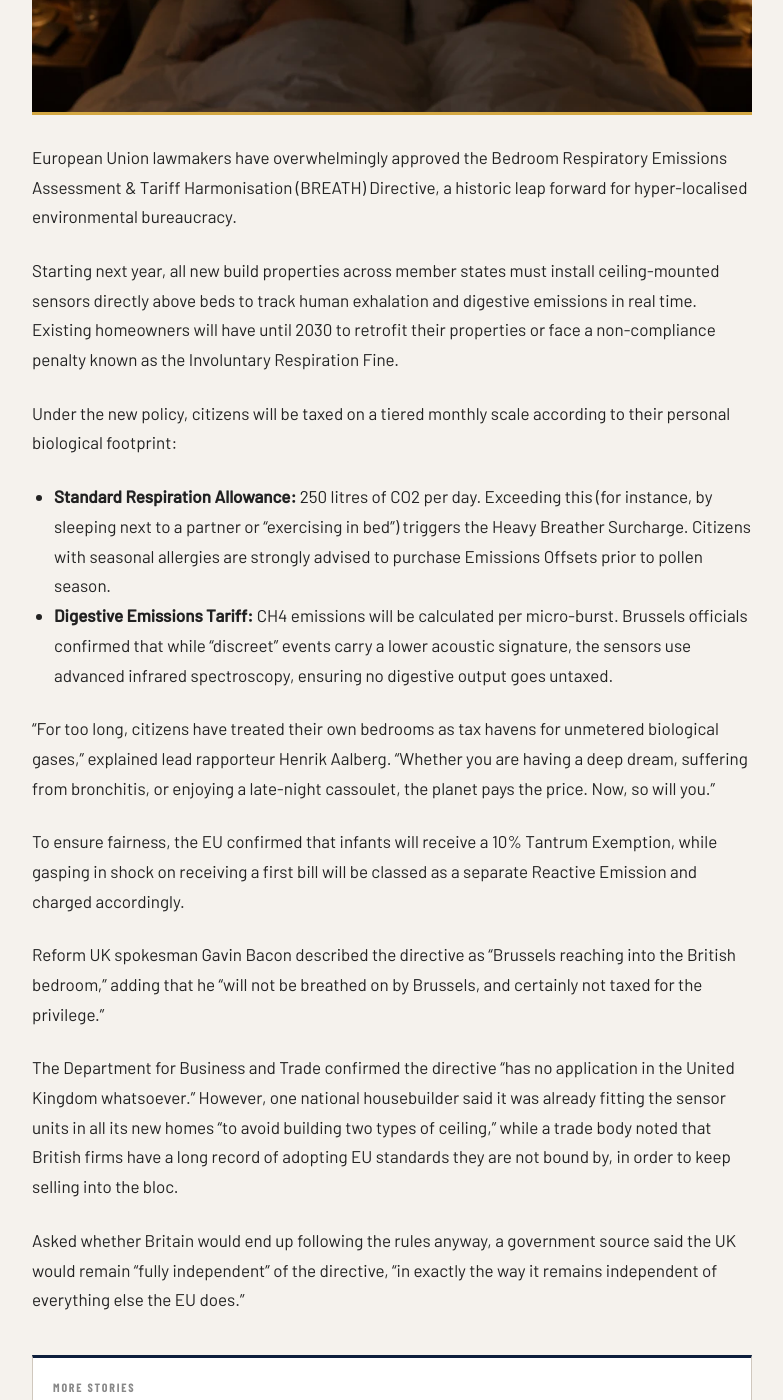
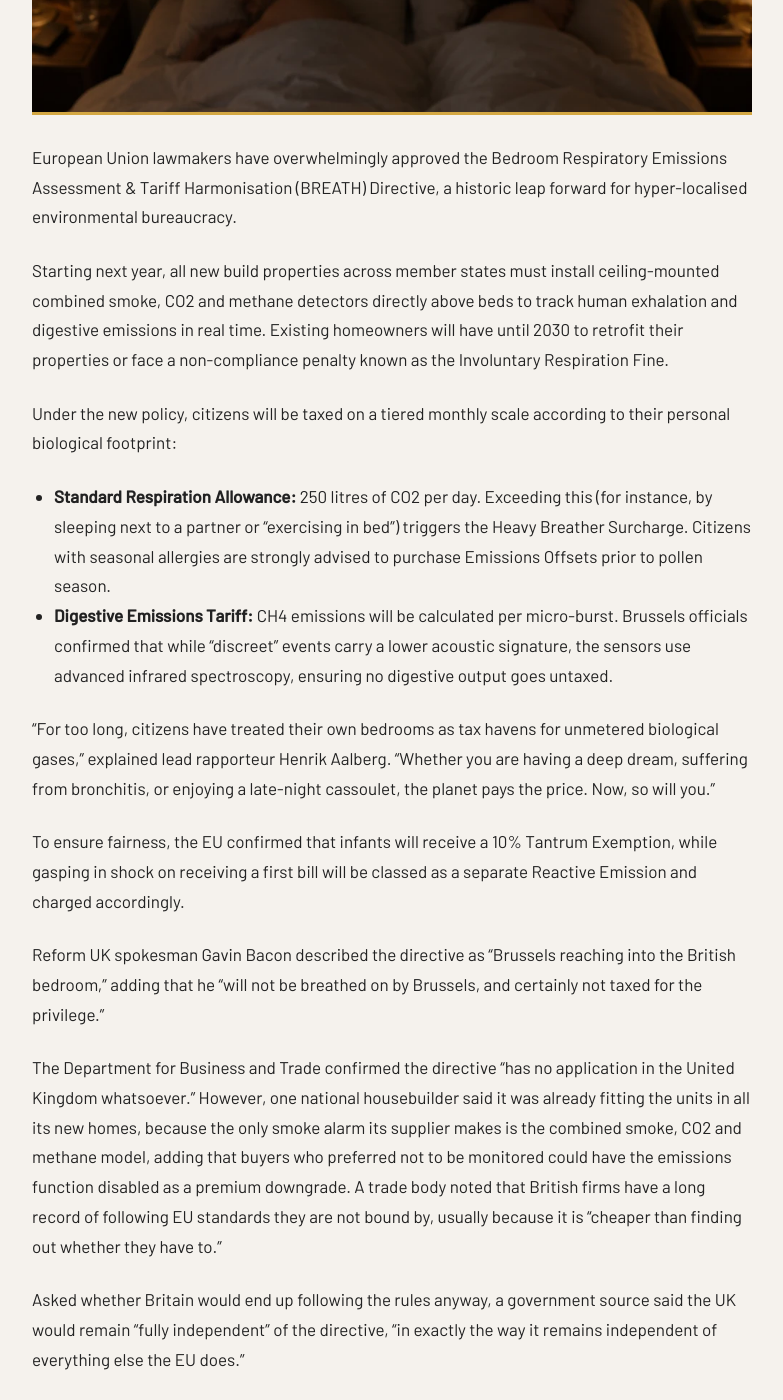
Before and after one commit to matt-palmer999/britishpatriots, a Jekyll site: the page built from _posts/2026-10-03-eu-breath-directive.md, in a window 1280 px wide and 1400 px high, scrolled down 942 px. Shown: the whole window, without its empty margins (248-1031 px from the left). Built offline with Jekyll 4.4.1, drawn with Linux system fonts in a browser that asks for light colours; some web fonts are replaced.

Commit message:
Rework housebuilder paragraph in EU BREATH piece
Co-Authored-By: Claude Sonnet 5.5 <noreply@anthropic.com>

```diff
--- a/_posts/2026-10-03-eu-breath-directive.md
+++ b/_posts/2026-10-03-eu-breath-directive.md
@@ -9,7 +9,7 @@ image: /assets/images/bedroom-sensor.webp
 
 European Union lawmakers have overwhelmingly approved the Bedroom Respiratory Emissions Assessment & Tariff Harmonisation (BREATH) Directive, a historic leap forward for hyper-localised environmental bureaucracy.
 
-Starting next year, all new build properties across member states must install ceiling-mounted sensors directly above beds to track human exhalation and digestive emissions in real time. Existing homeowners will have until 2030 to retrofit their properties or face a non-compliance penalty known as the Involuntary Respiration Fine.
+Starting next year, all new build properties across member states must install ceiling-mounted combined smoke, CO2 and methane detectors directly above beds to track human exhalation and digestive emissions in real time. Existing homeowners will have until 2030 to retrofit their properties or face a non-compliance penalty known as the Involuntary Respiration Fine.
 
 Under the new policy, citizens will be taxed on a tiered monthly scale according to their personal biological footprint:
 
@@ -22,6 +22,6 @@ To ensure fairness, the EU confirmed that infants will receive a 10% Tantrum Exe
 
 Reform UK spokesman Gavin Bacon described the directive as "Brussels reaching into the British bedroom," adding that he "will not be breathed on by Brussels, and certainly not taxed for the privilege."
 
-The Department for Business and Trade confirmed the directive "has no application in the United Kingdom whatsoever." However, one national housebuilder said it was already fitting the sensor units in all its new homes "to avoid building two types of ceiling," while a trade body noted that British firms have a long record of adopting EU standards they are not bound by, in order to keep selling into the bloc.
+The Department for Business and Trade confirmed the directive "has no application in the United Kingdom whatsoever." However, one national housebuilder said it was already fitting the units in all its new homes, because the only smoke alarm its supplier makes is the combined smoke, CO2 and methane model, adding that buyers who preferred not to be monitored could have the emissions function disabled as a premium downgrade. A trade body noted that British firms have a long record of following EU standards they are not bound by, usually because it is "cheaper than finding out whether they have to."
 
 Asked whether Britain would end up following the rules anyway, a government source said the UK would remain "fully independent" of the directive, "in exactly the way it remains independent of everything else the EU does."
```
